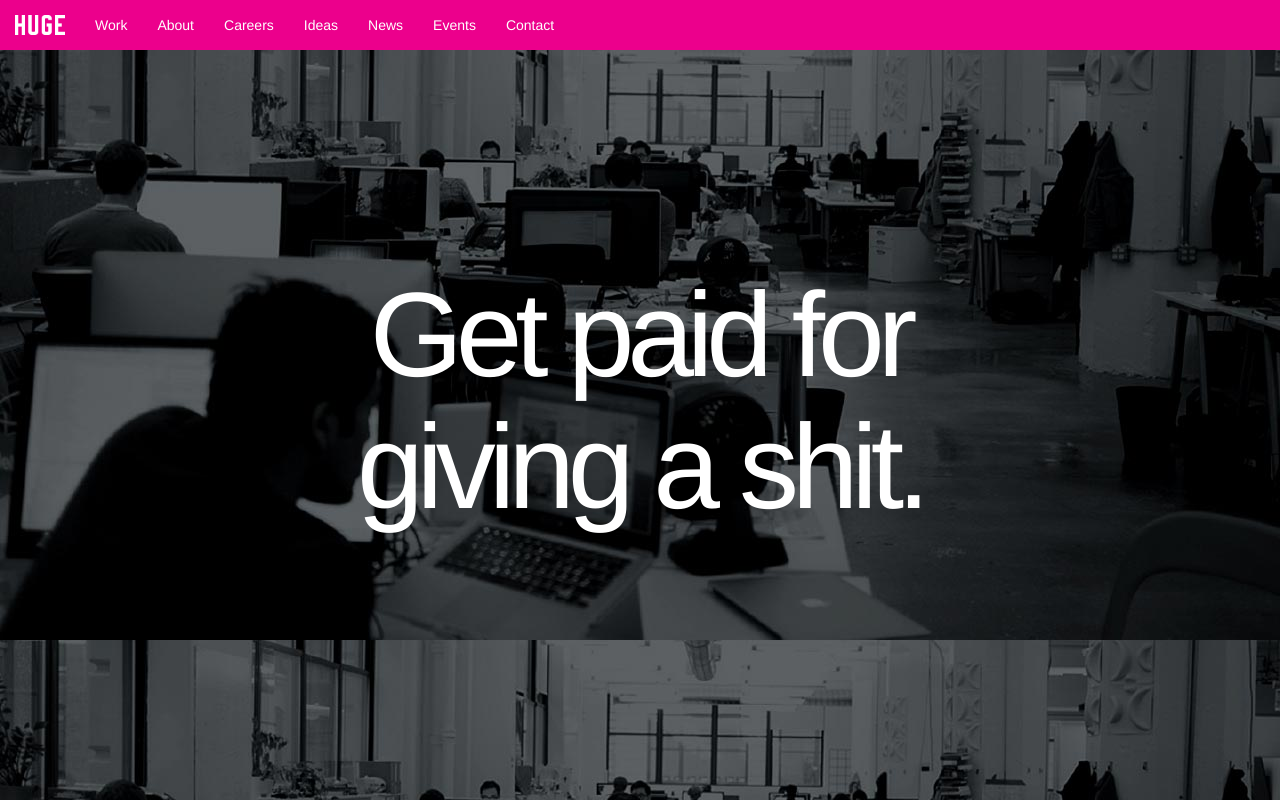
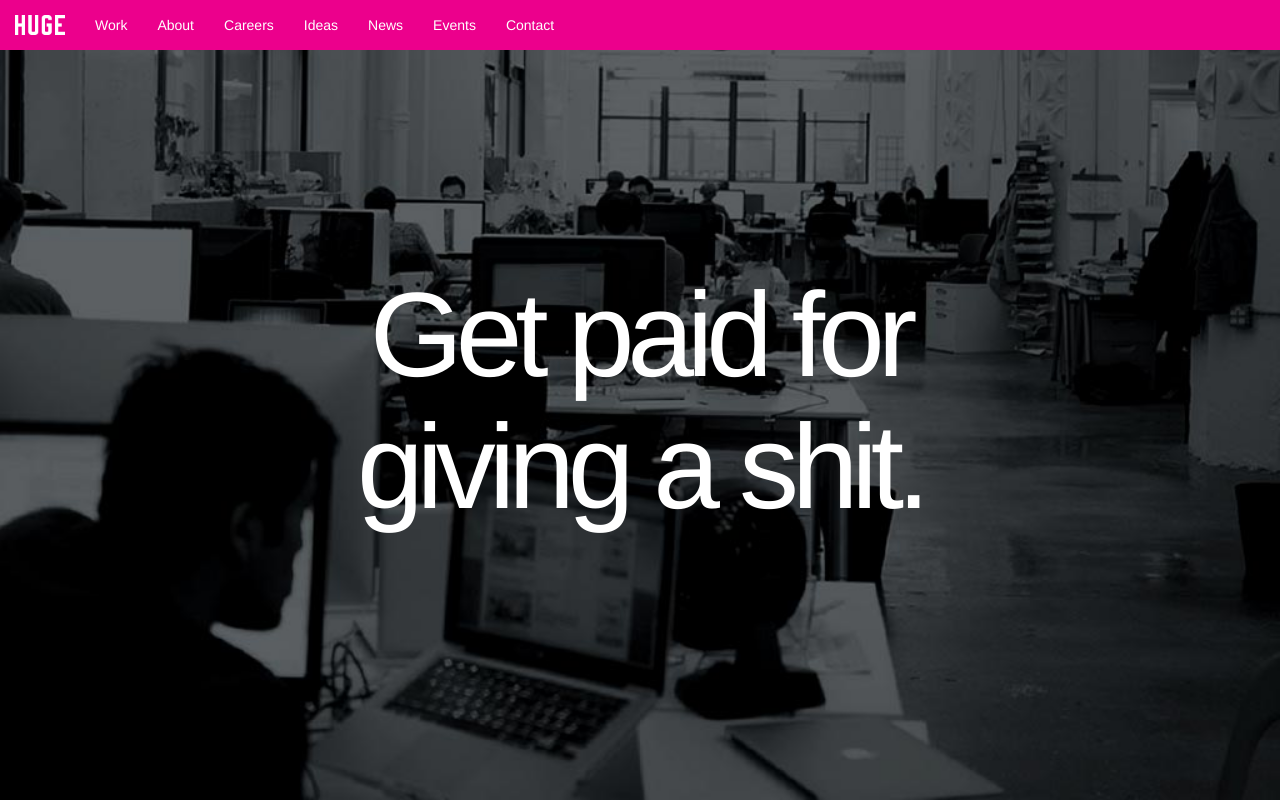
Before and after one commit to RikkiKatz/NavExercise-master, a website: page public/index.html in a window 1280 px wide. Drawn offline with nearby package versions, Linux system fonts and the light colour scheme.

Commit message:
fit bg img to screen

```diff
--- a/public/styles/main.css
+++ b/public/styles/main.css
@@ -22,7 +22,11 @@ Translucent Black: rgba(0, 0, 0, 0.5);
 /*----------- Body -----------*/
 
 body {
-  background-image: url(../images/background-image.jpg);
+  background: url(../images/background-image.jpg) no-repeat center center fixed;
+  -webkit-background-size: cover;
+  -moz-background-size: cover;
+  -o-background-size: cover;
+  background-size: cover;
 }
 
 
@@ -48,6 +52,7 @@ body {
   background: #ec008c;
   border: none;
   border-radius: 0px;
+  margin-bottom: 0px;
 }
 
 .navbar-default .navbar-nav>li>a{
@@ -90,3 +95,7 @@ h1 {
   text-align: center;
   color: #fff;
 }
+
+#svg-image-blur {
+  display: none;
+}
```
Also changed, not shown: public/index.html (+2 -1 lines).
